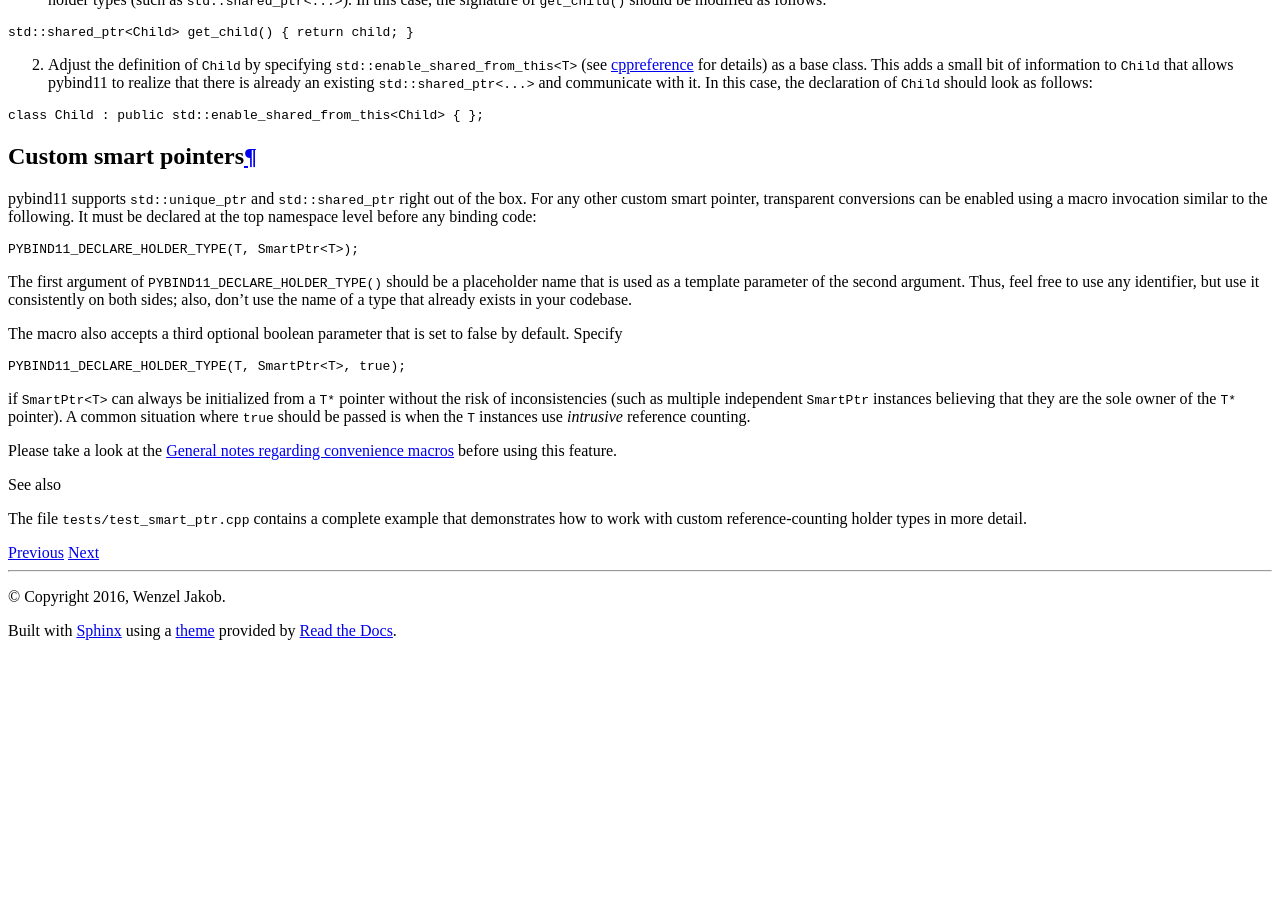
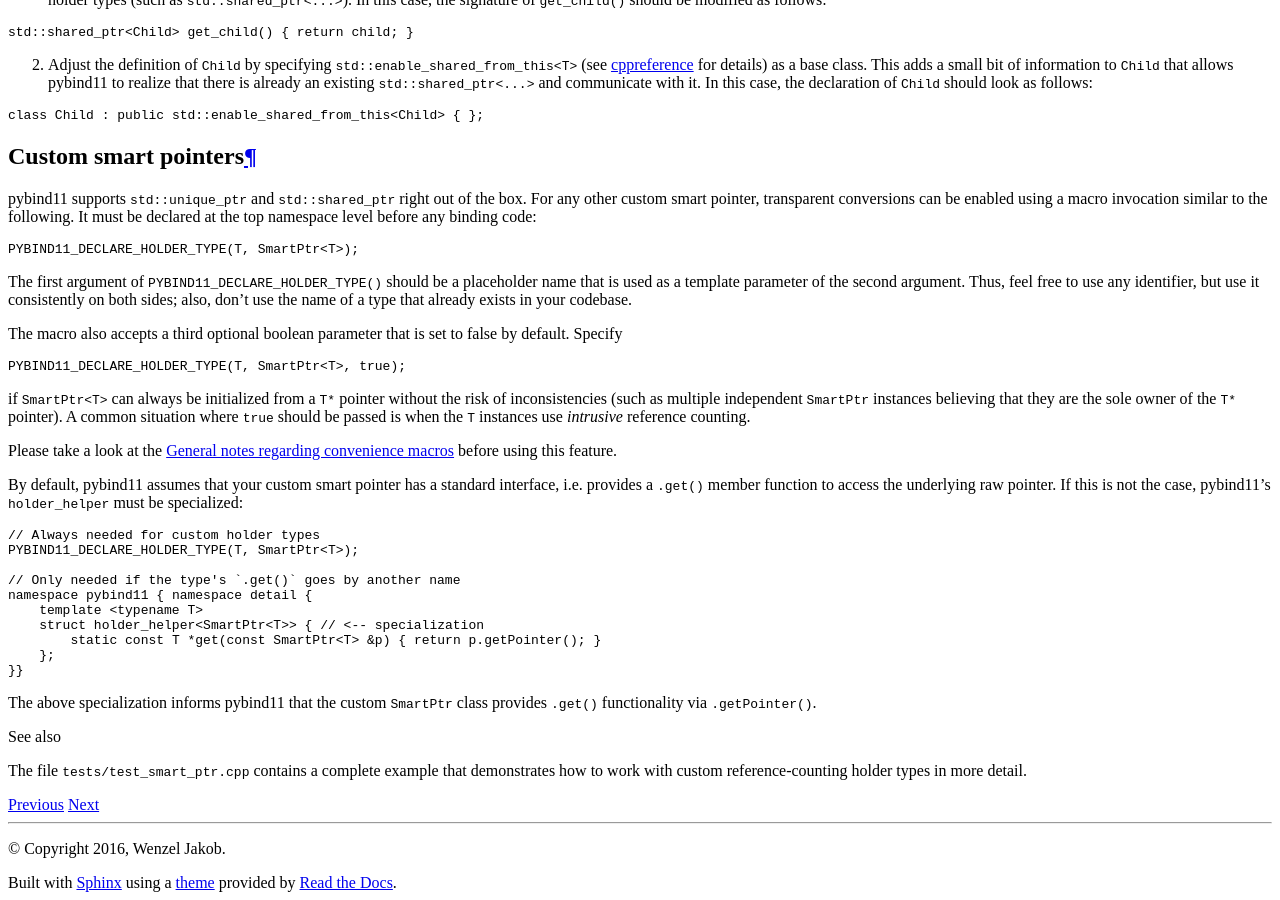
Before and after one commit to pybind/pybind11, a Sphinx documentation site: the page built from docs/advanced/smart_ptrs.rst, in a window 1280 px wide and 900 px high, scrolled down 1808 px. Built offline with Sphinx 7.4.7 and the Read the Docs theme 2.0.0, drawn with Linux system fonts in a browser that asks for light colours; pages that are not in the unit, such as notebooks, are missing from menus; before the commit the page ends 2456 px from its top, so only the background shows below that.

Commit message:
Abstract away some holder functionality (resolve #585)
Custom holder types which don't have `.get()` can select the correct
function to call by specializing `holder_traits`.

```diff
--- a/docs/advanced/smart_ptrs.rst
+++ b/docs/advanced/smart_ptrs.rst
@@ -149,6 +149,27 @@ situation where ``true`` should be passed is when the ``T`` instances use
 
 Please take a look at the :ref:`macro_notes` before using this feature.
 
+By default, pybind11 assumes that your custom smart pointer has a standard
+interface, i.e. provides a ``.get()`` member function to access the underlying
+raw pointer. If this is not the case, pybind11's ``holder_helper`` must be
+specialized:
+
+.. code-block:: cpp
+
+    // Always needed for custom holder types
+    PYBIND11_DECLARE_HOLDER_TYPE(T, SmartPtr<T>);
+
+    // Only needed if the type's `.get()` goes by another name
+    namespace pybind11 { namespace detail {
+        template <typename T>
+        struct holder_helper<SmartPtr<T>> { // <-- specialization
+            static const T *get(const SmartPtr<T> &p) { return p.getPointer(); }
+        };
+    }}
+
+The above specialization informs pybind11 that the custom ``SmartPtr`` class
+provides ``.get()`` functionality via ``.getPointer()``.
+
 .. seealso::
 
     The file :file:`tests/test_smart_ptr.cpp` contains a complete example
```
Also changed, not shown: 3 other files.
